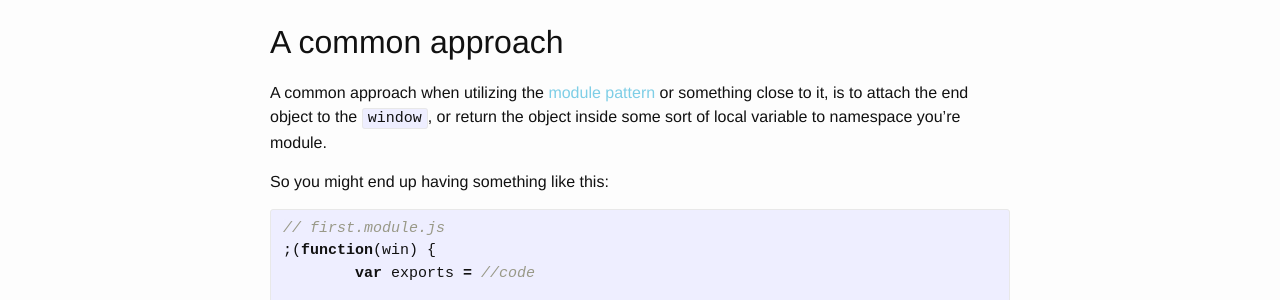
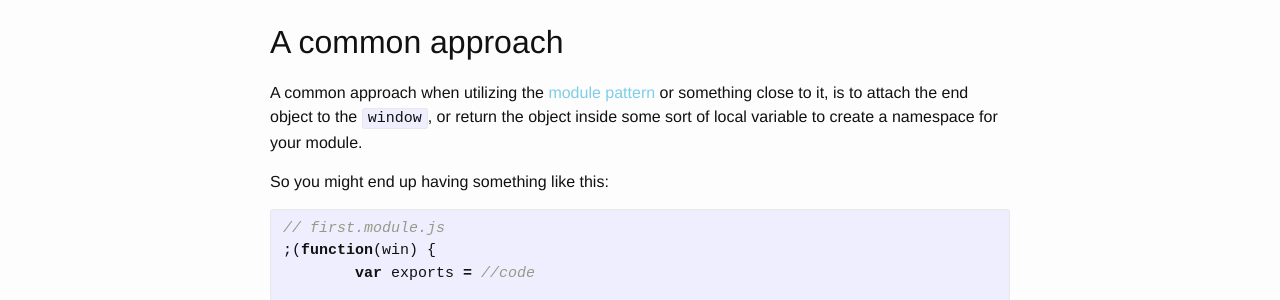
Before and after one commit to joshbeam/joshbeam.github.io, a Jekyll site: the page built from _posts/2015-03-22-lightweight-dependency-modularization.markdown, in a window 1280 px wide and 900 px high. Shown: the part 304-604 px from the top of the window. Built offline with Jekyll 4.4.1, drawn with Linux system fonts in a browser that asks for light colours; comment, search, counter and statistics services are not loaded.

Commit message:
fixed some typos

```diff
--- a/_includes/header.html
+++ b/_includes/header.html
@@ -5,7 +5,7 @@
       <img class="profile-picture" src="{{ "/images/me.jpg" | prepend: site.baseurl}}" />
 
       <div>
-      <a href="{{site.baseurl}}">{{site.title}}</a>
+      <a href="/">{{site.title}}</a>
       <small>{{site.subtitle}}</small>
       </div>
     </div>
--- a/_posts/2015-03-22-lightweight-dependency-modularization.markdown
+++ b/_posts/2015-03-22-lightweight-dependency-modularization.markdown
@@ -9,7 +9,7 @@ comments: true
 
 ##A common approach
 
-A common approach when utilizing the <a href="http://addyosmani.com/resources/essentialjsdesignpatterns/book/#modulepatternjavascript">module pattern</a> or something close to it, is to attach the end object to the `window`, or return the object inside some sort of local variable to namespace you're module.
+A common approach when utilizing the <a href="http://addyosmani.com/resources/essentialjsdesignpatterns/book/#modulepatternjavascript">module pattern</a> or something close to it, is to attach the end object to the `window`, or return the object inside some sort of local variable to create a namespace for your module.
 
 So you might end up having something like this:
 
```
